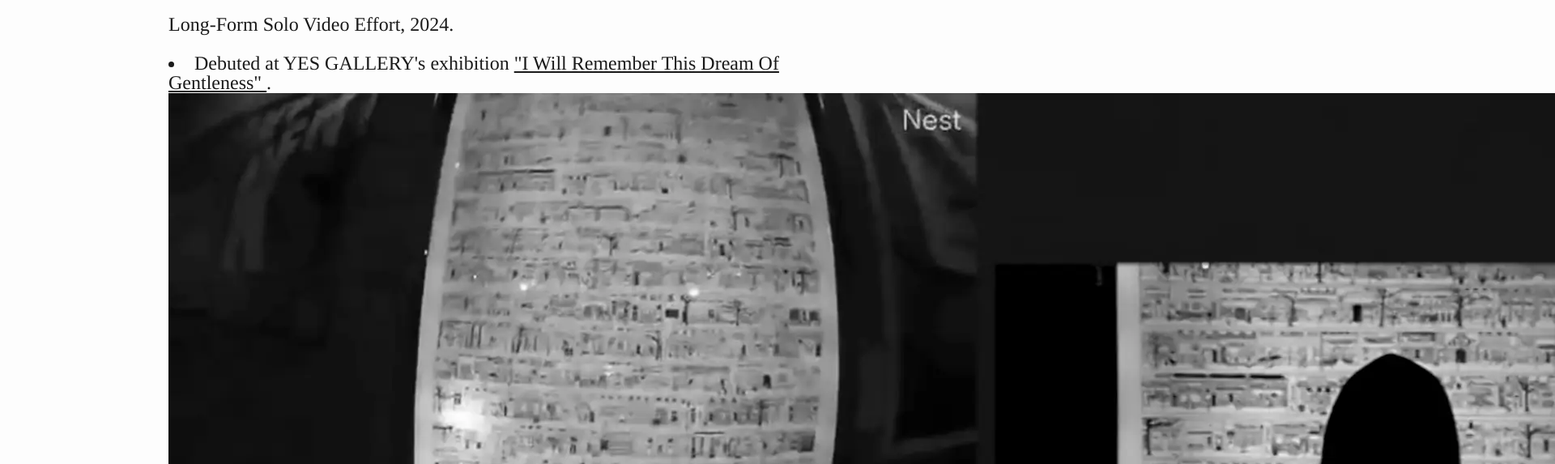
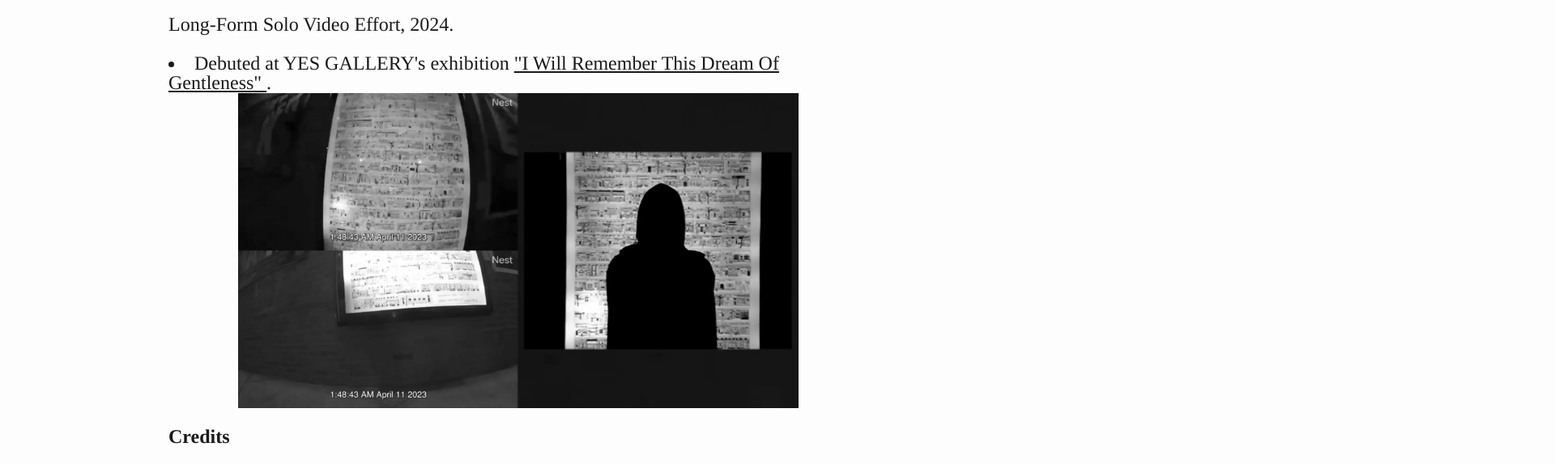
Before and after one commit to luke-tm/portfolio, a plain HTML site: page videos/nothing-went-wrong/nothing-went-wrong.html in a window 1280 px wide. Shown: the part 761-1334 px from the top of the page at 81% size, 1920 px wide, since content can reach past the window. Drawn offline with Linux system fonts and the light colour scheme; files that its build step writes are made by us from their sources.

Commit message:
Update nothing-went-wrong.html

```diff
--- a/videos/nothing-went-wrong/nothing-went-wrong.html
+++ b/videos/nothing-went-wrong/nothing-went-wrong.html
@@ -43,7 +43,7 @@
 
     <!-- 📷 Optional Photo Before Text -->
     <div class="header-image-container">
-      <img src="../images/nothing-went-wrong-still1.webp" alt="Still from video" class=".billboard-img" />
+      <img src="../images/nothing-went-wrong-still1.webp" alt="Still from video" class="billboard-img" />
     </div>
 
     <p><strong>Credits</strong></p>
```
